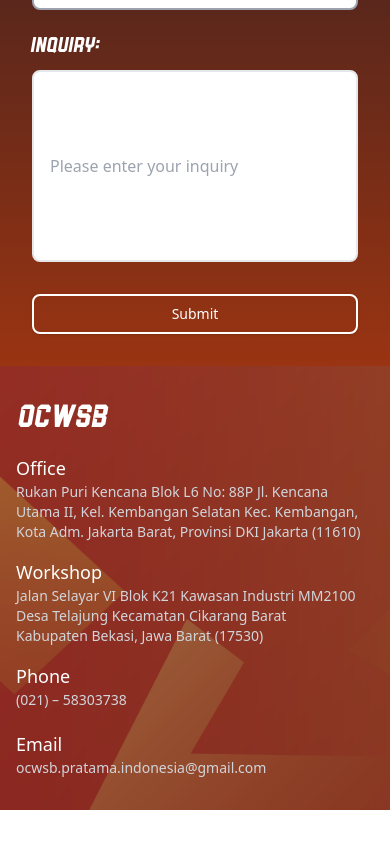
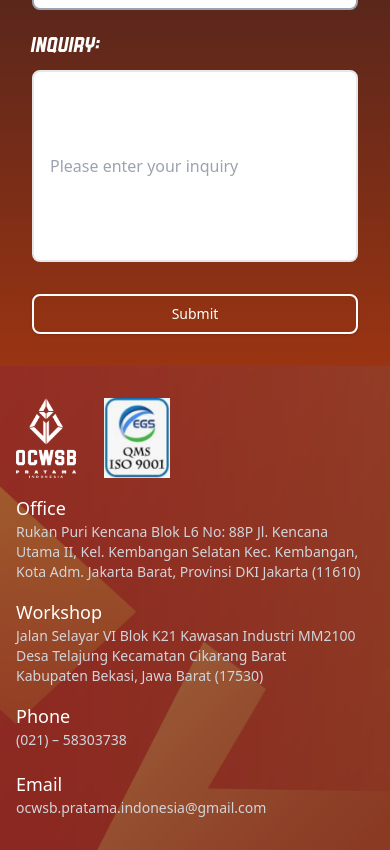
Before and after one commit to fandikaikhsan/ocwsb, a Next.js app: page / in a window 390 px wide. Shown: the part 2490-3340 px from the top of the page. Before the commit the page ends 3300 px from the top, so only its background shows below. Built offline with nearby package versions, Linux system fonts and the light colour scheme.

Commit message:
feat: add logo in mobile

```diff
--- a/src/components/containers/FooterSection.tsx
+++ b/src/components/containers/FooterSection.tsx
@@ -21,9 +21,23 @@ const FooterSection = () => {
           </a>
         </div>
       </div>
+
       <div>
-        <div className="md:hidden text-4xl ml-5 md:ml-0 mb-4 font-maqin text-white">
-          OCWSB
+        <div className="flex md:hidden flex-row gap-3 items-center flex-shrink-0 text-white md:mr-2">
+          <a href="#">
+            <img
+              src="ocwsb-logo.png"
+              alt="OCWSB"
+              className="ml-4 md:ml-0 mb-4 md:mb-0 h-20 md:h-16"
+            />
+          </a>
+          <a href="#">
+            <img
+              src="iso-9001.png"
+              alt="ISO"
+              className="ml-4 md:ml-0 mb-4 md:mb-0 h-20 md:h-16"
+            />
+          </a>
         </div>
       </div>
       <div className="max-w-8xl mx-auto px-4 sm:px-6 lg:px-12">
```
